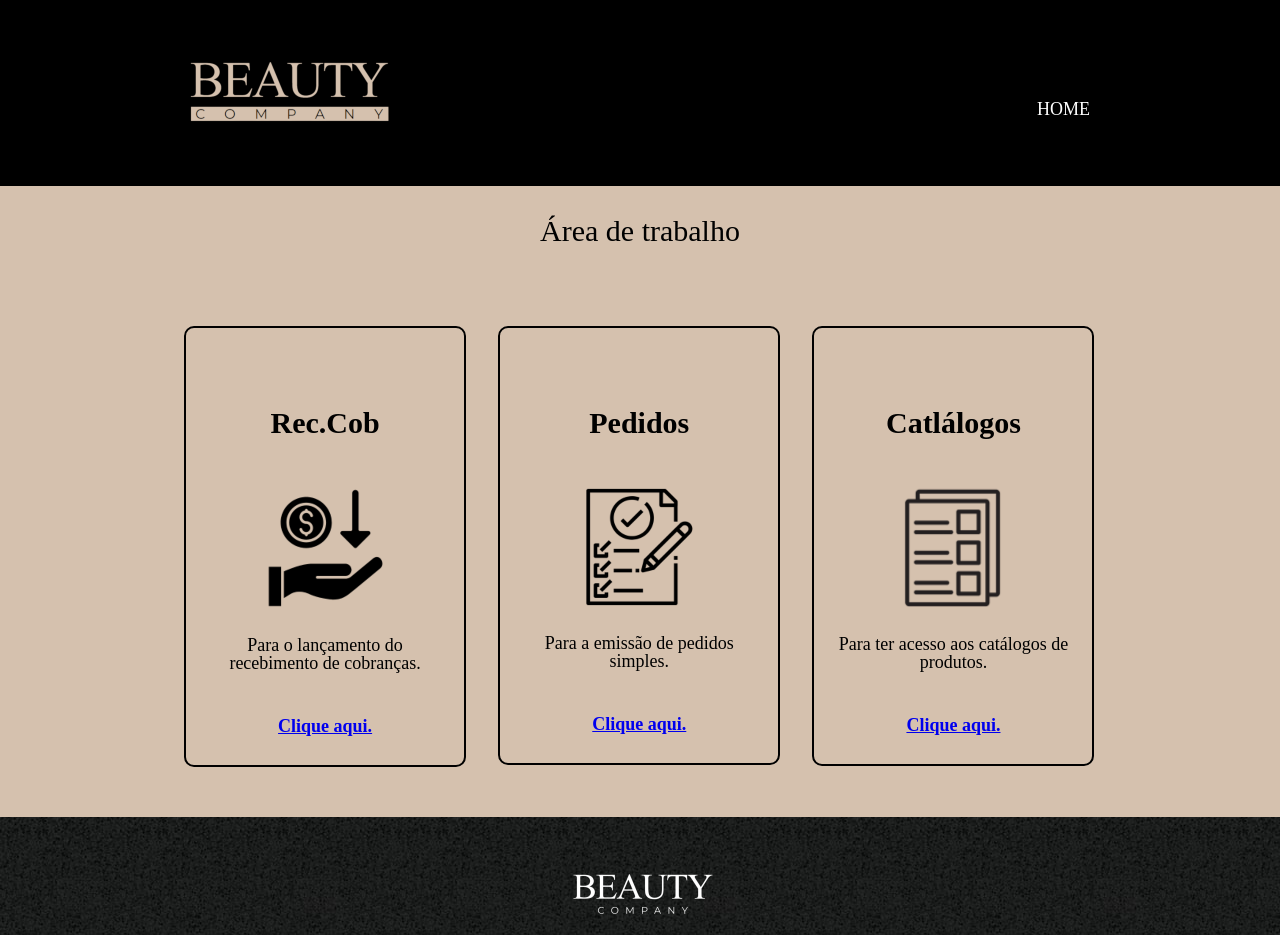
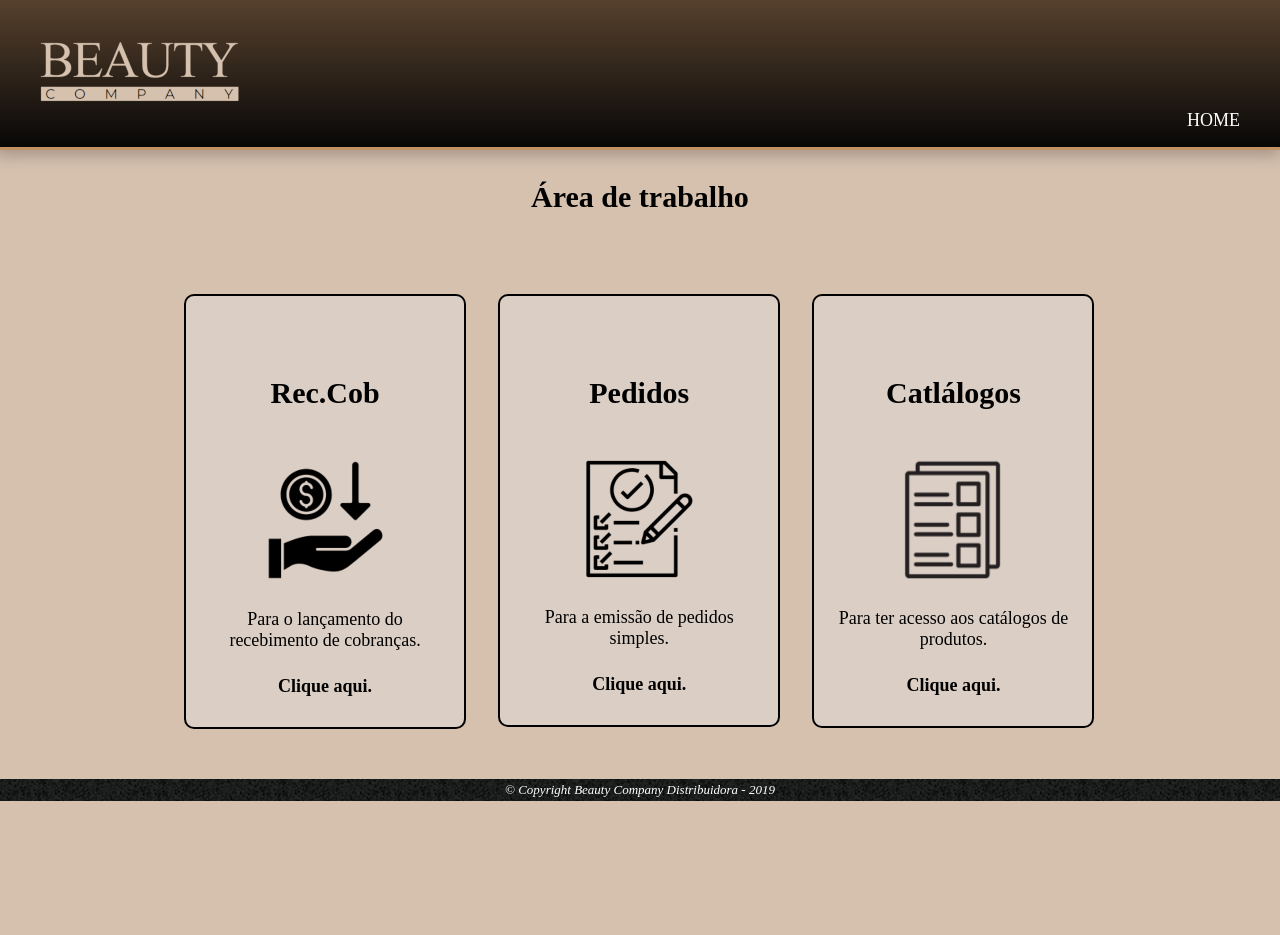
Before and after one commit to LeandroMitsuhashi/B-C, a plain HTML site: page pg-areatab.html in a window 1280 px wide. Shown: the top 935 px of the page. After the commit the page ends 801 px from the top, so only its background shows below. Drawn offline with Linux system fonts and the light colour scheme.

Commit message:
Atualização na pagina home
atualização na pagina home, colocado logo d marcas

```diff
--- a/estilo/style-areatrab.css
+++ b/estilo/style-areatrab.css
@@ -1,29 +1,51 @@
+@charset "UTF-8";
+
+@import url('https://fonts.googleapis.com/css2? family= Open+Sans:wght@700 & display=swap');
+
+@import url('https://fonts.googleapis.com/css2? família= Pobre+História & display=swap');
+
+:root {
+    --cor0: #dda673cd;
+    --cor1: #D5C1AE;
+    --cor2: #A39486;
+    --cor3: #57412D;
+    --cor4: #574F47;
+    --cor5: #070707;
+
+    --fonte-padrao: Arial, Verdana, Helvetica, sans-serif;
+    --fonte-destaque: 'Pobre história', cursiva;
+	--fonte-geral: 'Times New Roman', Times, serif;
+
+}
+
+* {
+	margin: 0px;
+    padding: 0px;
+}
+
 body {
-	background-color: #d5c1ae;
+	background-color: var(--cor1);
 }
 
 header {
-    background: #000000;
-    padding: 60px 0;
+	background-image: linear-gradient(to bottom, var(--cor3), var(--cor5));
+    min-width: 150px;
+    padding: 40px;
+	box-shadow:-2px 2px 15px 3px rgb(0 0 0 / 24%);
+	border-bottom: 3px solid var(--cor0)
+
 }
 
-.caixa {
-	position: relative;
-	width: 900px;
-	margin: 0 auto;
-}
 nav {
 	position: absolute;
-    top: 40px;
-    right: 0;
-}
+    top: 110px;
+    right: 40px;
 
-nav li {
-    display: inline;
-    margin: 0 0 0 15px;
 }
 
 nav a {
+	display: inline;
+    margin: 0 0 0 15px;
     text-transform: uppercase;
     color: white;
     font-size: 18px;
@@ -34,9 +56,13 @@ nav a:hover {
     color: #d5c1ae;
     text-decoration: underline;
 }
+/* cabeçalho até aqui */
+
 
 .area {
+    font-family: var(--fonte-destaque);
     text-align: center;
+    font-weight: bolder;
     font-size: 30px;
     padding: 30px 0;
 }
@@ -49,6 +75,7 @@ nav a:hover {
 
 .servicos li {
     display: inline-block;
+    background-color: rgba(226, 218, 218, 0.537);
     text-align: center;
     width: 30%;
     vertical-align: top;
@@ -93,15 +120,17 @@ nav a:hover {
     text-decoration: none;
 }
 
+/* footer a partir daqio */
+
 footer {
-    text-align: center;
-    padding: 50px;
     background: url(bg.jpg);
+    padding: 3px;
 }
 
 .copyright {
     color: #ffffff;
+	text-align: center;
     font-size: 13px;
-    margin: 20px 0 0;
+    margin: 0 0 0;
 	font-style: italic;
 }
--- a/estilo/style-home.css
+++ b/estilo/style-home.css
@@ -32,7 +32,7 @@ header {
     min-width: 150px;
     padding: 40px;
 	box-shadow:-2px 5px 15px 3px rgb(0 0 0 / 24%);
-	border-bottom: 3px solid var(--cor1)
+	border-bottom: 3px solid var(--cor0)
 
 }
 
@@ -55,6 +55,7 @@ nav a {
 nav a:hover {
     color: #d5c1ae;
     text-decoration: underline;
+    font-size: 19px;
 }
 
 /* cabeçalho até aqui */
@@ -98,15 +99,62 @@ p {
 	text-indent: 30px;
 	text-indent: 30px;
     font-size: 1em;
-;
     line-height: 2em;
 
 }
 
+ul {
+    padding: 20px;
+}
+
+.container {
+    width: 1000px;
+    height: 200px;
+    display: flex;
+    flex-direction: row;
+    justify-content: center;
+    align-items: center;
+    flex-wrap: nowrap;
+    align-content: center;
+    row-gap: 10px;
+    column-gap: 30px;
+    background-color: #dbdbdb2b;
+    transition: 3s;
+    border-radius: 20px;
+    box-shadow:  0px 7px 7px rgba(0, 0, 0, 0.32);
+}
+/*.container {
+
+    width: 1000px;
+    height: 200px;
+    display: flex;
+    justify-content: center;
+    flex-direction: row;
+    align-items: center;
+    align-content: space-around;
+    gap: 40px;
+    background-color: #dbdbdb2b;
+    transition: 3s;
+    border-radius: 20px;
+    box-shadow:  0px 7px 7px rgba(0, 0, 0, 0.32);
+}*/
+
+.bloco >a:hover {
+    transition: all ;
+    cursor: pointer;
+    -webkit-animation: alternate;
+    transform: scale(1.5);
+    filter: drop-shadow(5px 5px 3px rgba(49, 49, 49, 0.464));
+}
+
+
+
+
+.localizacao {
+    padding: 50px 0 0 0  ;
+}
 
 footer {
-    text-align: center;
-    padding: 10px;
     background: url(bg.jpg);
 }
 .copyright {
@@ -116,127 +164,3 @@ footer {
     margin: 0 0 0;
 	font-style: italic;
 }
-
-
-/*
-.titulo-principal {
-	text-align: center;
-	font-size: 2em;
-	margin: 1em 0 1em;
-}
-
-.principal p {
-	margin: 0 0 1em;
-	text-align: center;
-}
-
-.principal strong {
-	font-weight: bold;
-}
-
-.principal em {
-	font-style: italic;
-
-}
-
-em strong {
-	color: #FF0000;
-}
-
-.principal strong {
-	font-weight: bold;
-	text-align: center;
-}
-
-.principal em {
-	font-style: italic;
-	text-align: center;
-}
-
-.itens {
-	text-align: center;
-	font-style: italic;
-	font-size: 18px;
-	padding: 1px;
-	margin: auto;
-}
-
-#missao {
-	font-size: 25px;
-	text-align: center;
-	padding: 10px 10px;
-
-}
-
-aside p {
-	margin: 0 0 1em;
-	text-align: center;
-}
-
-footer {
-    text-align: center;
-    padding: 50px;
-    background: url(bg.jpg);
-}
-.copyright {
-    color: #ffffff;
-    font-size: 13px;
-    margin: 20px 0 0;
-	font-style: italic;
-}
-/*body {
-	margin: o 15px 0 15px;
-}
-
-header {
-    background: #BBBBBB;
-    padding: 20px 0;
-}
-
-h1 {
-    margin: 0 0 0 80px;
-}
-
-nav a:hover {
-    color: #c78c19;
-    text-decoration: underline;
-}
-
-.titulo-principal {
-	text-align: center;
-	font-size: 2em;
-	margin: 0 0 1em;
-	font-weight: bold;
-	padding: 1em;
-}
-
-.principal p {
-	margin: 0 0 1em;
-	padding: 0 30px 40px 30px;
-}
-
-
-
-p {
-	text-align: center;
-	padding: 0 10px 30px 10px;
-	font-size: 20px;
-}
-
-.itens {
-	font-style: italic;
-	font-size: 18px;
-	padding: 4px;
-}
-
-.beneficios {
-
-	padding: 20px;
-}
-
-.it {
-	display: inline-block;
-	vertical-align: top;
-	width: 20%;
-	margin-right: 15%;
-}
--- a/pg-areatab.html
+++ b/pg-areatab.html
@@ -5,51 +5,45 @@
         <meta http-equiv="X-UA-Compatible" content="IE=edge">
         <meta name="viewport" content="width=device-width, initial-scale=1.0">
         <link rel="shortcut icon" href="img-favicon/letrabc.ico" type="image/x-icon">
-        <link rel="stylesheet" href="reset.css">
         <link rel="stylesheet" href="estilo/style-areatrab.css">
         <title>Área-de-trab-B.C</title>
     </head>
     <body>
         <header>
-            <div class="caixa">
-                <h1><img src="img-logo/logos250-bege.png"></h1>
-                <nav>
-                    <ul>
-                        <li><a href="pg-home.html">Home</a></li>
-                    </ul>
-                </nav>
+			<img src="img-logo/logos250-bege.png" alt="Logo Beauty Company">
+			<nav>
+				<a href="pg-home.html">Home</a>
+			</nav>
+		</header>
+        <main>
+            <div>
+                <p class="area">Área de trabalho</p>
             </div>
 
-        </header>
-        <div>
-            <p class="area">Área de trabalho</p>
-        </div>
-        <main>
             <ul class="servicos">
                 <li>
                     <h2>Rec.Cob</h2>
-                    <img src="img-icones/receber100.png" alt="">
+                    <img src="img-icones/receber100.png" alt="Imagem de recebimento">
                     <p class="info">Para o lançamento do recebimento de cobranças.</p>
-                    <p class="clique-aqui"><a href="pg-recebimento.html" rel="next"> Clique aqui.</a></p>
+                    <p ><a href="pg-recebimento.html" rel="next" class="clique-aqui">Clique aqui.</a></p>
                 </li>
 
                 <li>
                     <h2>Pedidos</h2>
-                    <img src="img-icones/pedido100.png" alt="">
+                    <img src="img-icones/pedido100.png" alt="Imagem para pedidos">
                     <p class="info">Para a emissão de pedidos simples.</p>
-                    <p class="clique-aqui"><a href="pg-pedidos.html" rel="next"> Clique aqui.</a></p>
+                    <p ><a href="pg-pedidos.html" rel="next" class="clique-aqui">Clique aqui.</a></p>
                 </li>
 
                 <li>
                     <h2>Catlálogos</h2>
-                    <img src="img-icones/catalogo100.png " alt="">
+                    <img src="img-icones/catalogo100.png " alt="Imagem para catálogos">
                     <p class="info">Para ter acesso aos catálogos de produtos.</p>
-                    <p class="clique-aqui"><a href="pg-catalogo.html" rel="next"> Clique aqui.</a></p>
+                    <p><a href="pg-catalogo.html" rel="next" class="clique-aqui">Clique aqui.</a></p>
                 </li>
             </ul>
         </main>
         <footer>
-            <img src="img-logo/logo250-brc-2.png" alt="logo-branco">
             <p class="copyright">&copy; Copyright Beauty Company Distribuidora - 2019</p>
         </footer>
 
```
Also changed, not shown: pg-home.html (+26 -11 lines), img-marcas-300/bc300-p.png (added), img-marcas-300/bc300.png (added), img-marcas-300/infinity300.png (added), img-marcas-300/mup300-p.png (added), img-marcas-300/mup300.png (added), img-marcas-300/olenka300.png (added), img-marcas-300/olenkabc300.png (added), img-marcas-300/ultra-hd-system300.png (added), 3 other files.
